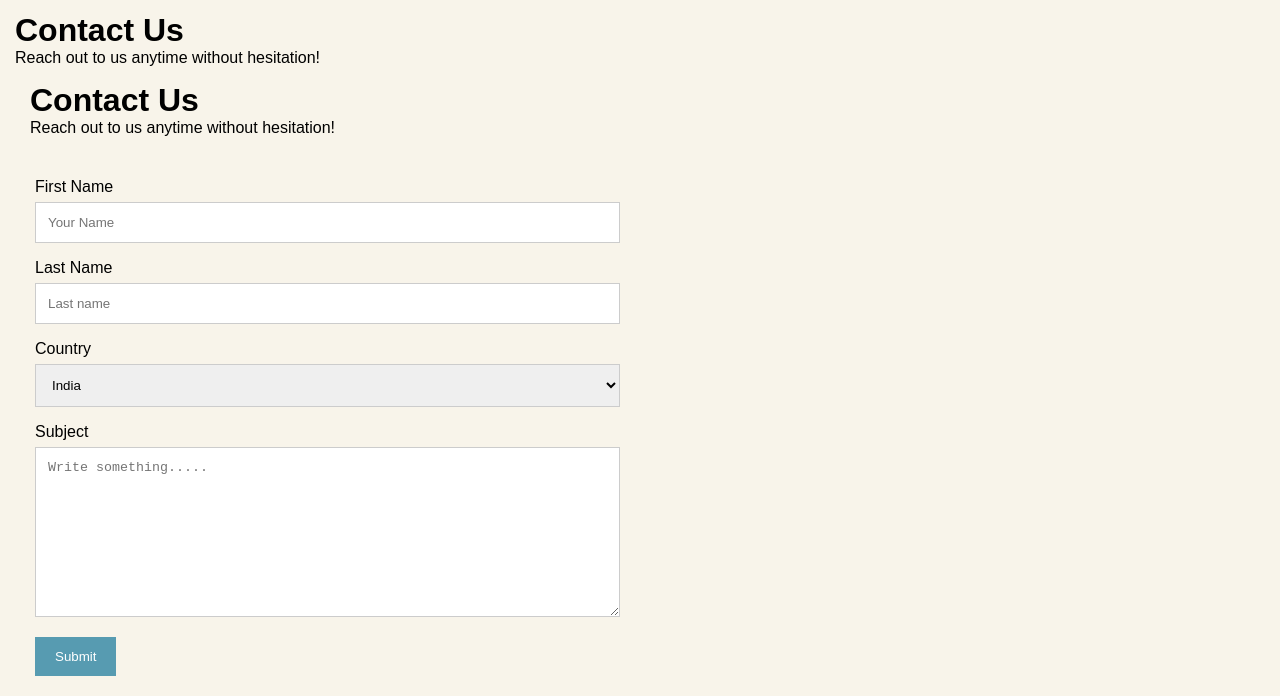
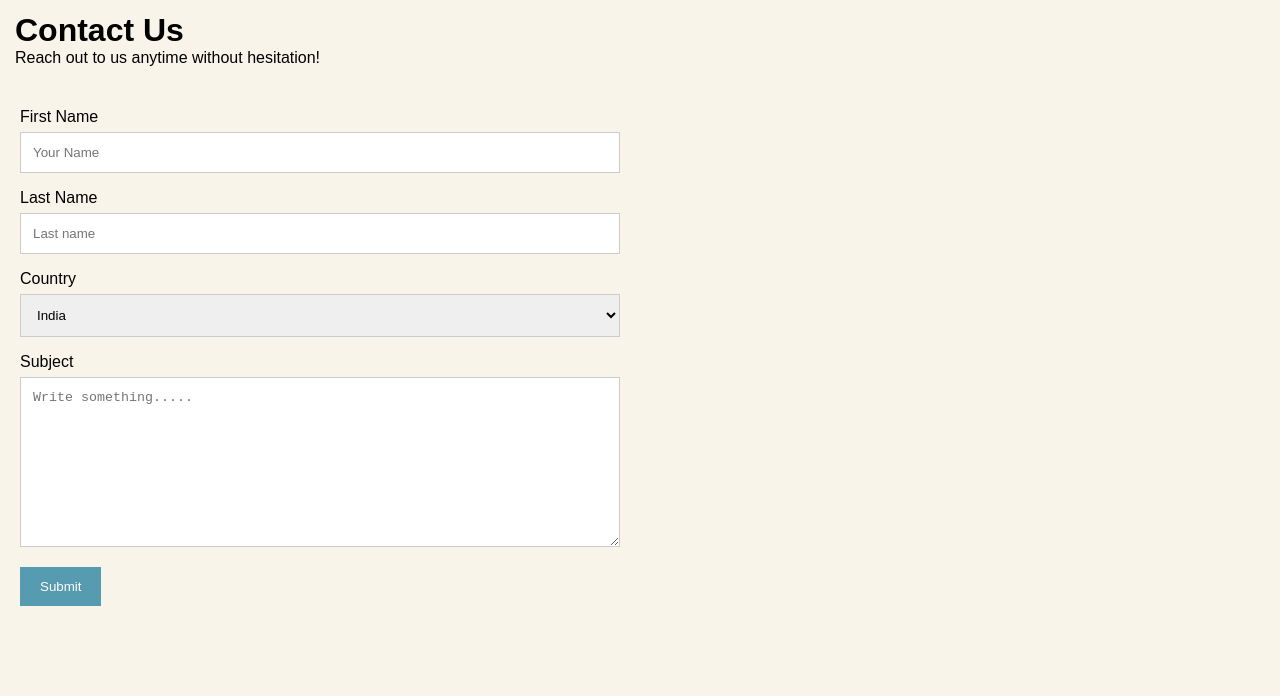
Before and after one commit to tayyab-ilyas/GivingHearts, a plain HTML site: page contact.html in a window 1280 px wide. Shown: the part 108-804 px from the top of the page. Drawn offline with Linux system fonts and the light colour scheme.

Commit message:
removed double header

```diff
--- a/contact.html
+++ b/contact.html
@@ -26,11 +26,6 @@
     <div class="contactus">
             <h1>Contact Us</h1>
             <p class ="p1">Reach out to us anytime without hesitation!</p>
-    <div class="contactus">
-        <table cellspacing>
-            <tr><h1>Contact Us</h1></tr>
-            <tr><p>Reach out to us anytime without hesitation!</p></tr>
-        </table>
         </div>
         <div class="column">
             <form action="mailto:" method="post">
```
